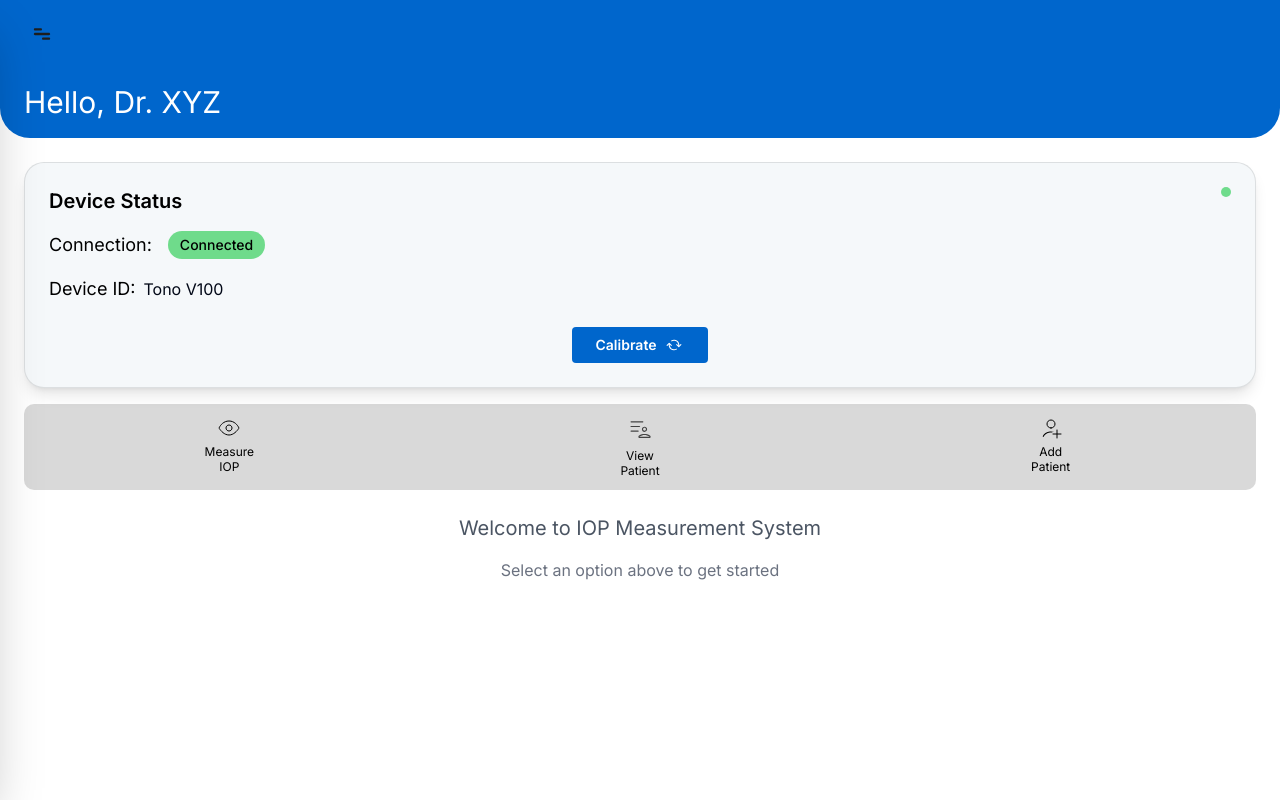
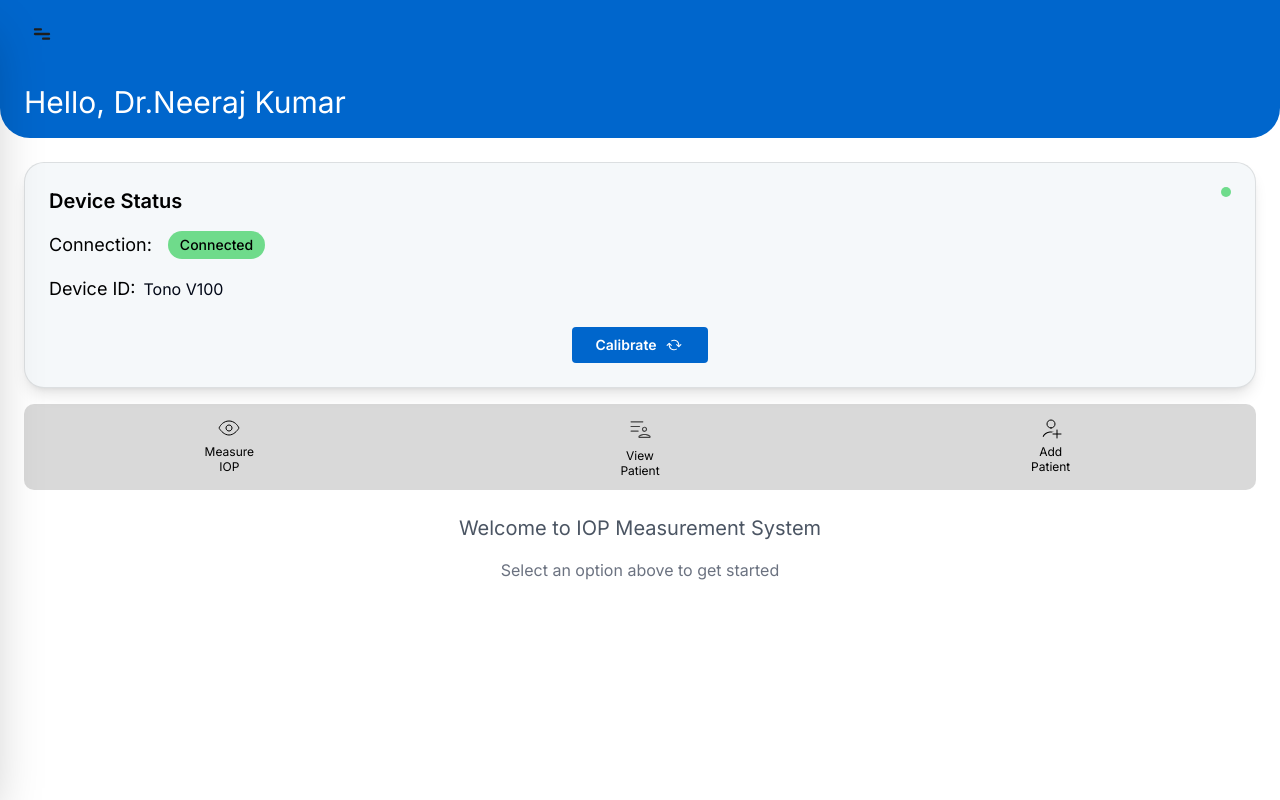
Before and after one commit to Adithyah14/IOP, a React (Vite) app: page /dashboard in a window 1280 px wide. Built offline with nearby package versions, Linux system fonts and the light colour scheme; the HTML template or start-up script is replaced by a standard one.

Commit message:
Update Dashboard.tsx

```diff
--- a/src/pages/Dashboard.tsx
+++ b/src/pages/Dashboard.tsx
@@ -6,7 +6,7 @@ export default function Dashboard() {
   return (
     <div className="min-h-screen bg-white">
       <Header
-        title="Hello,&#10;Dr. XYZ"
+        title="Hello,&#10;Dr.Neeraj Kumar"
       />
       <DeviceStatus />
       <Navigation />
```
